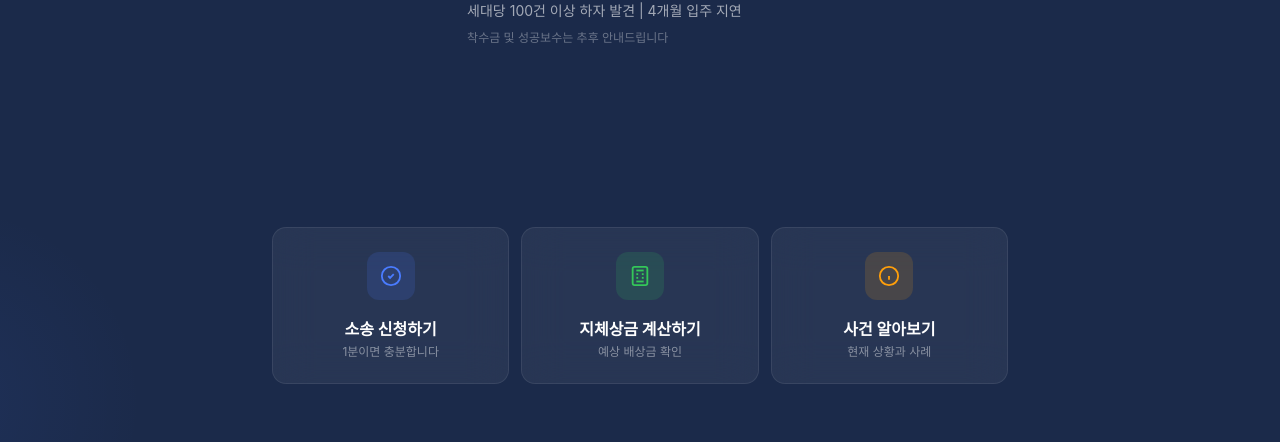
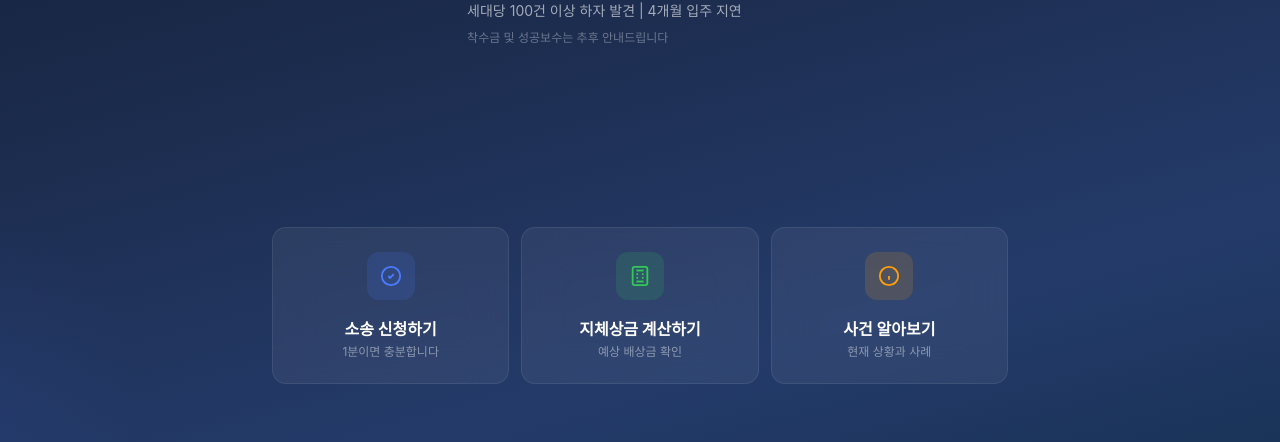
Before and after one commit to 2myeonghee/juan-paragon-app, a plain HTML site: page index.html in a window 1280 px wide. Shown: the part 358-800 px from the top of the page. Drawn offline with Linux system fonts and the light colour scheme; a web font is replaced by a local one.

Commit message:
left align hero + gradient bg

```diff
--- a/index.html
+++ b/index.html
@@ -18,10 +18,10 @@ body{font-family:'WantedSans',-apple-system,BlinkMacSystemFont,'Segoe UI',sans-s
 @keyframes pulse{0%,100%{opacity:1}50%{opacity:.6}}
 
 /* ─── HERO ─── */
-.hero{min-height:100dvh;display:flex;flex-direction:column;background:var(--p);position:relative;overflow:hidden}
+.hero{min-height:100dvh;display:flex;flex-direction:column;background:linear-gradient(165deg,#0F1B33 0%,#1B2A4A 40%,#243B6A 80%,#1A3358 100%);position:relative;overflow:hidden}
 .hero::before{content:'';position:absolute;top:-40%;right:-30%;width:500px;height:500px;border-radius:50%;background:radial-gradient(circle,rgba(74,124,255,.15) 0%,transparent 70%)}
 .hero::after{content:'';position:absolute;bottom:-20%;left:-20%;width:400px;height:400px;border-radius:50%;background:radial-gradient(circle,rgba(74,124,255,.08) 0%,transparent 70%)}
-.hero-content{flex:1;display:flex;flex-direction:column;justify-content:center;padding:60px 28px 24px;position:relative;z-index:1;max-width:640px;margin:0 auto}
+.hero-content{flex:1;display:flex;flex-direction:column;justify-content:center;padding:60px 28px 24px;position:relative;z-index:1;max-width:640px;margin:0 auto;text-align:left}
 .badge{display:inline-flex;align-items:center;gap:6px;background:rgba(74,124,255,.12);border:1px solid rgba(74,124,255,.25);color:var(--a);font-size:12px;font-weight:700;padding:6px 14px;border-radius:24px;margin-bottom:20px;width:fit-content}
 .badge::before{content:'';width:6px;height:6px;border-radius:50%;background:var(--a);animation:pulse 1.5s infinite}
 .hero h1{color:var(--w);font-size:28px;font-weight:800;line-height:1.35;letter-spacing:-.5px;margin-bottom:12px;word-break:keep-all}
```
